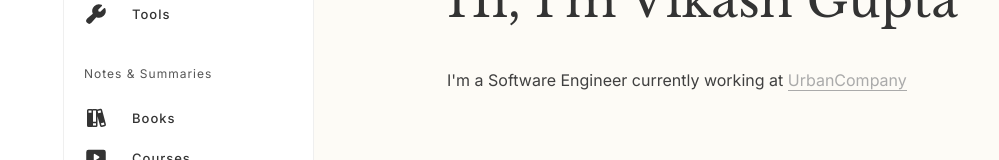
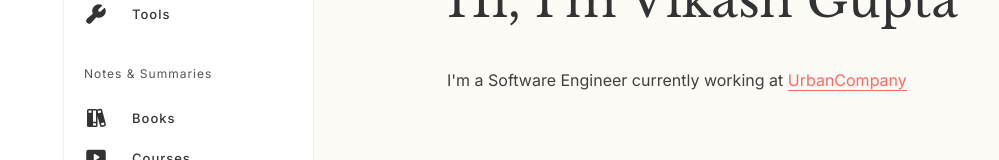
Before and after one commit to pOoOf/blog, a Next.js app: page / in a window 1280 px wide. Shown: the part 134-294 px from the top of the page, without its empty margins (0-999 px from the left). Built offline with nearby package versions, Linux system fonts and the light colour scheme.

Commit message:
primary color updated

```diff
--- a/src/styles/globals.scss
+++ b/src/styles/globals.scss
@@ -18,7 +18,7 @@ body, #__next {
   --content-background-color: #fdfbf6;
   --content-heading-color: #333;
   --content-para-color: #404040;
-  --content-para-hightlight-color: #aaa;
+  --content-para-hightlight-color: #FF6961;
 
   @media (prefers-color-scheme: dark) {
     --sidebar-nav-hover-color: #1e1b26;
@@ -32,7 +32,7 @@ body, #__next {
     --content-background-color: #08070b;
     --content-heading-color: #fff;
     --content-para-color: #8f9ba8;
-    --content-para-hightlight-color: #fff;
+    --content-para-hightlight-color: #FF6961;
   }
 }
 
```
